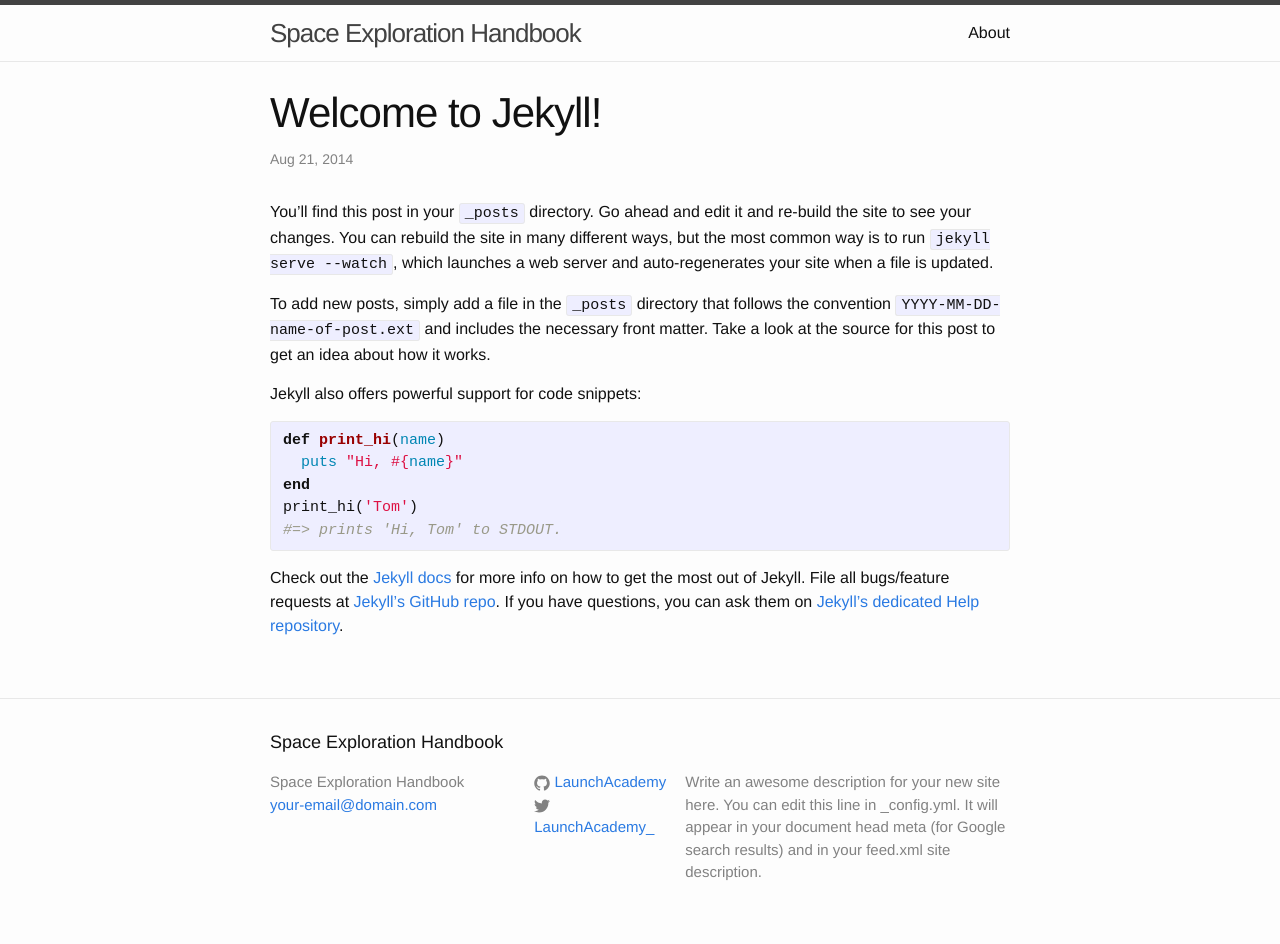
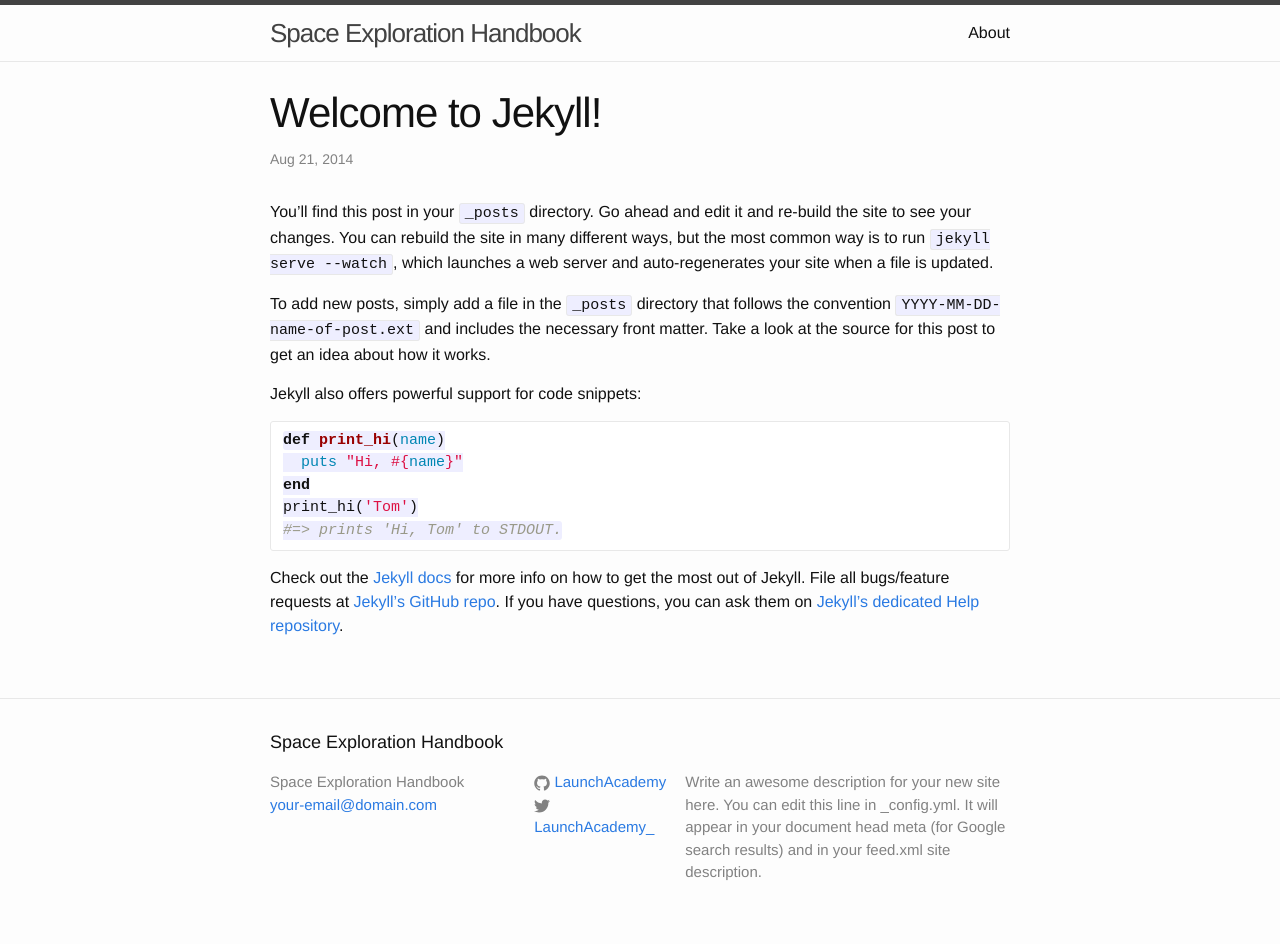
Before and after one commit to 10kh-at-rb/handbook, a Jekyll site: the page built from _posts/2014-08-21-welcome-to-jekyll.markdown, in a window 1280 px wide. Built offline with Jekyll 4.4.1, drawn with Linux system fonts in a browser that asks for light colours.

Commit message:
Use github flavored markdown

````diff
--- a/_config.yml
+++ b/_config.yml
@@ -15,3 +15,6 @@ permalink: none
 
 # Build settings
 markdown: kramdown
+
+kramdown:
+  input: GFM
--- a/_posts/2014-08-21-welcome-to-jekyll.markdown
+++ b/_posts/2014-08-21-welcome-to-jekyll.markdown
@@ -10,13 +10,13 @@ To add new posts, simply add a file in the `_posts` directory that follows the c
 
 Jekyll also offers powerful support for code snippets:
 
-{% highlight ruby %}
+```ruby
 def print_hi(name)
   puts "Hi, #{name}"
 end
 print_hi('Tom')
 #=> prints 'Hi, Tom' to STDOUT.
-{% endhighlight %}
+```
 
 Check out the [Jekyll docs][jekyll] for more info on how to get the most out of Jekyll. File all bugs/feature requests at [Jekyll’s GitHub repo][jekyll-gh]. If you have questions, you can ask them on [Jekyll’s dedicated Help repository][jekyll-help].
 
````
Also changed, not shown: other parts of _posts/2014-08-21-welcome-to-jekyll.markdown (+1 -1 lines).
